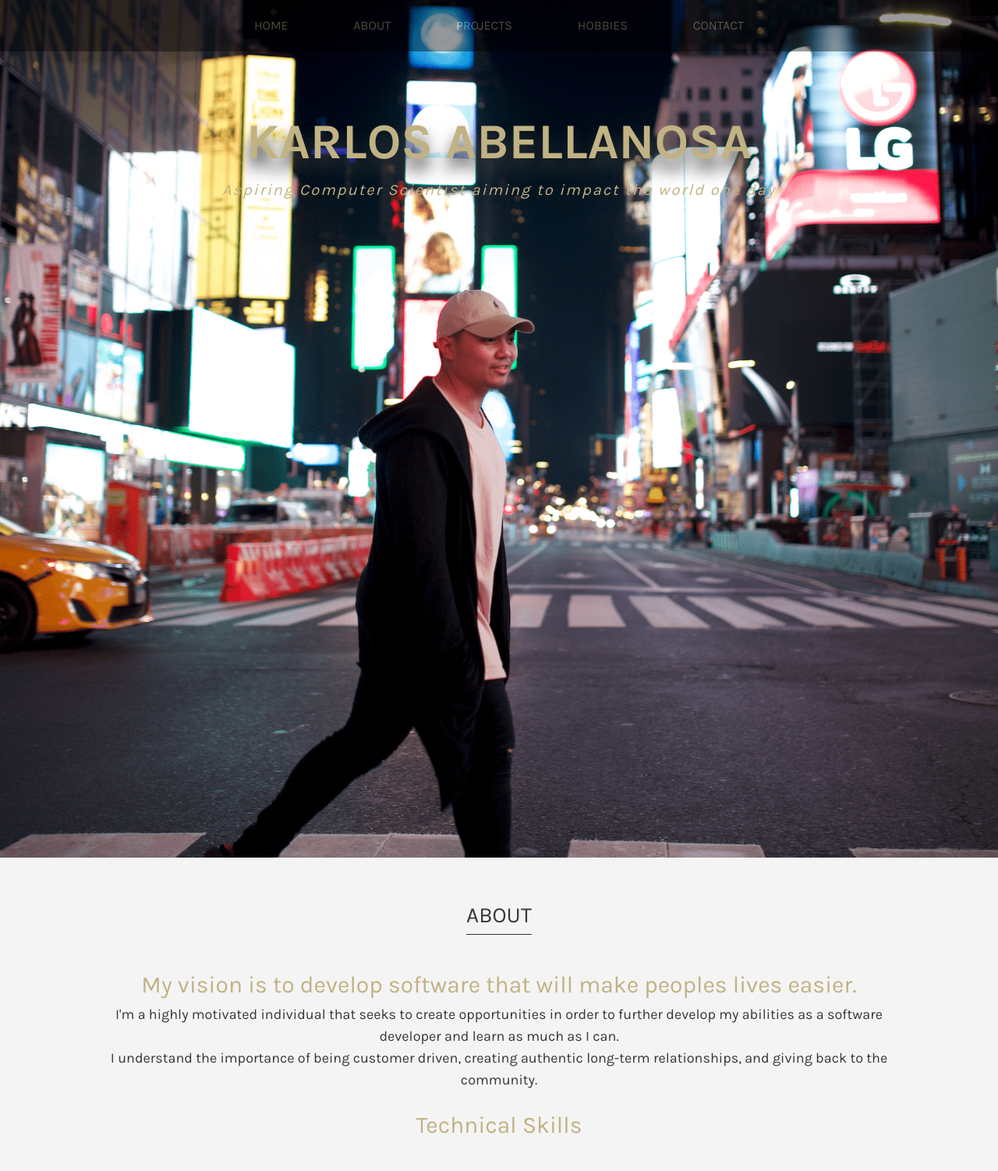
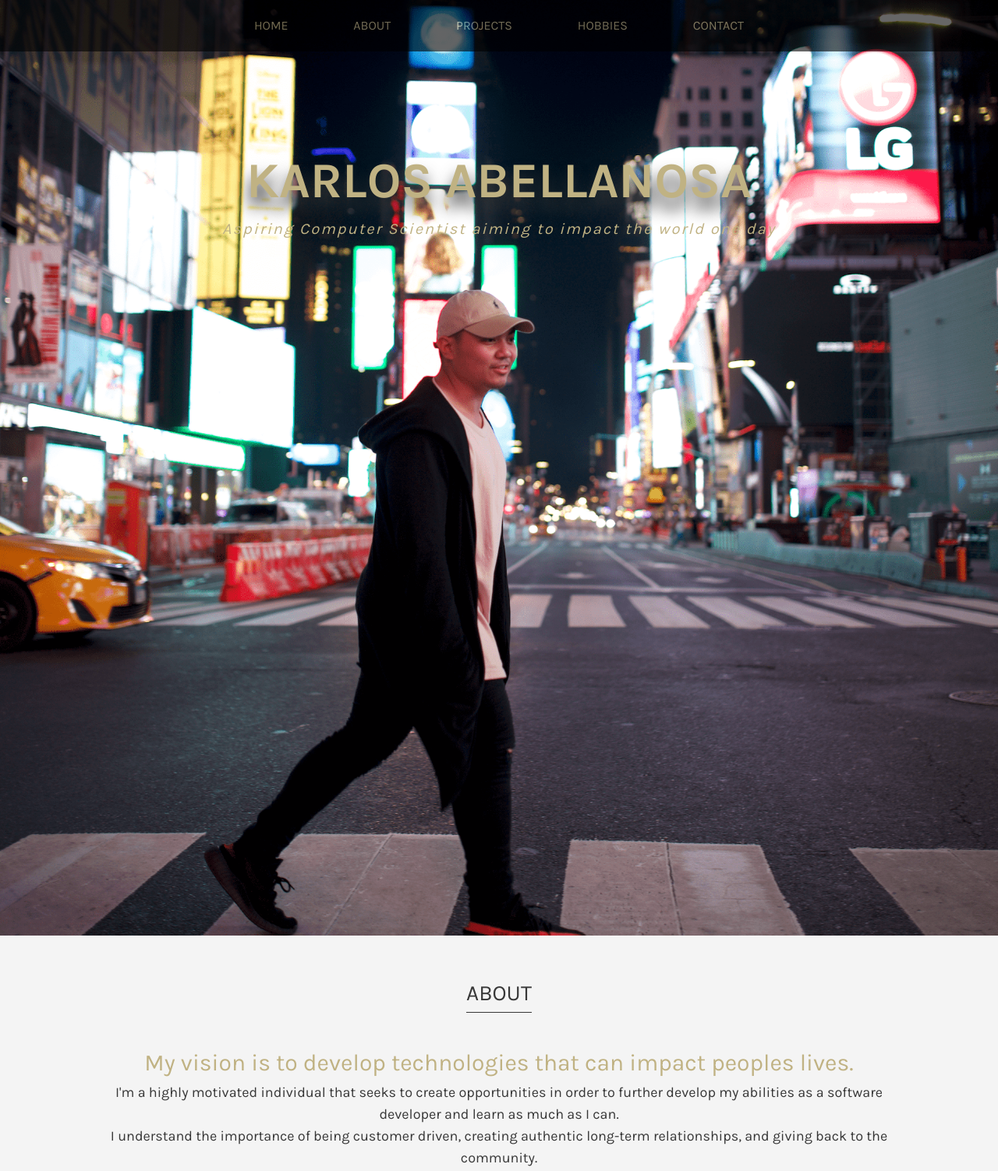
Before and after one commit to abellakr/abellakr.github.io, a plain HTML site: page index.html in a window 1280 px wide. Shown: the top 1502 px of the page at 78% size. Drawn offline with nearby package versions, Linux system fonts and the light colour scheme.

Commit message:
fixed header title

```diff
--- a/index.css
+++ b/index.css
@@ -54,7 +54,7 @@ table {
 /* header style */
 header {
     background: black;
-    opacity: .4;
+    opacity: .6;
     position: absolute;
     top: 0;
     left: 0;
@@ -112,12 +112,12 @@ section{
 /* home section style */
 .home{
     color: #C0B283;
-    padding: 150px 0;
+    padding: 200px 0;
+    /* height: %; */
     text-align: left;
     display: flex;
     justify-content: center;
     align-items: flex-start;
-    /* background: url(images/image.png) no-repeat center center fixed media="(max-width: 400px)"; */
     background: url(images/image-min.png) no-repeat;
 
     background-repeat: no-repeat;
@@ -133,15 +133,10 @@ section{
     /* background-attachment: fixed; */
     z-index: 9;
 }
-/*
-@media only screen and (max-device-width: 400px) {
-    .home {
-      background-image: url('images/1.jpg');
-    }
-  } */
-
 
 .home h1{
+    /* background: black;
+    opacity: .7; */
     font-size: 64px;
     font-weight: bold;
     text-align: center;
@@ -153,6 +148,8 @@ section{
 
 .home h5{
     /* background: transparent; */
+    /* background: black;
+    opacity: .7; */
     font-size: 20px;
     font-style: italic;
     text-align: center;
@@ -163,6 +160,7 @@ section{
     border-radius: 2px;
     visibility: hidden;
 }
+
 /*
 .home h1 h5{
     background: black;
--- a/index.html
+++ b/index.html
@@ -41,8 +41,8 @@
 <!-- Home section -->
 <section id="home" class="home wow fadeIn" data-wow-duration="2s" data-wow-delay=".2s">
     <div class="name">
-        <h1 class="wow fadeInUp" data-wow-duration="2s" data-wow-delay=".9s">Karlos Abellanosa</h1>
-        <h5 class="wow fadeInDown" data-wow-duration="2s" data-wow-delay=".9s">Aspiring Computer Scientist aiming to impact the world one day</h5>
+        <h1 class="onTop wow fadeInUp" data-wow-duration="2s" data-wow-delay=".9s">Karlos Abellanosa</h1>
+        <h5 class="onTop wow fadeInDown" data-wow-duration="2s" data-wow-delay=".9s">Aspiring Computer Scientist aiming to impact the world one day</h5>
     </div>
 </section>
 
@@ -54,7 +54,7 @@
 
     <div class="about-info">
         <p class="wow fadeInUp vision" data-wow-duration="1.3s" data-wow-delay="1s">
-            My vision is to develop software that will make peoples lives easier.
+            My vision is to develop technologies that can impact peoples lives.
         </p>
         <p class="wow fadeInUp" data-wow-duration="1.3s" data-wow-delay=".9s">
             I'm a highly motivated individual that seeks to create opportunities in order to further develop my abilities as a software developer and learn as much as I can.
```
